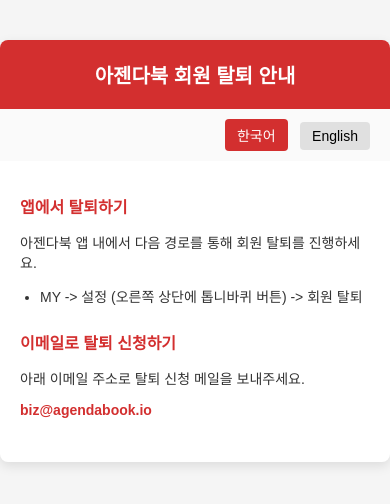
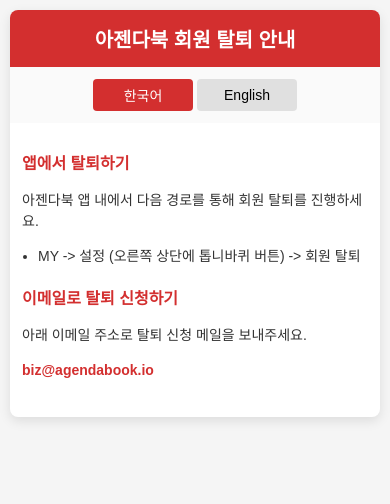
Before and after one commit to lab-baasid/account_deletion_guide, a plain HTML site: page index.html in a window 390 px wide. Drawn offline with Linux system fonts and the light colour scheme.

Commit message:
Update index.html
모바일 화면 대응

```diff
--- a/index.html
+++ b/index.html
@@ -1,27 +1,113 @@
 <!DOCTYPE html>
 <html lang="en">
 <head>
-  <meta charset="UTF-8">
-  <meta name="viewport" content="width=device-width, initial-scale=1.0">
+  <meta charset="UTF-8" />
+  <meta name="viewport" content="width=device-width, initial-scale=1.0" />
   <title>AgendaBook Account Deletion Notice</title>
   <style>
-    body { font-family: Arial, sans-serif; margin: 0; padding: 0; background-color: #f5f5f5; }
-    .container { max-width: 600px; margin: 40px auto; background: #fff; border-radius: 8px; box-shadow: 0 4px 12px rgba(0,0,0,0.1); overflow: hidden; }
-    .header { background-color: #d32f2f; color: #fff; padding: 20px; text-align: center; font-size: 24px; font-weight: bold; }
-    .language-switcher { text-align: right; padding: 10px 20px; background: #fafafa; }
-    .language-switcher button { margin-left: 8px; padding: 6px 12px; border: none; background: #e0e0e0; border-radius: 4px; cursor: pointer; font-size: 14px; }
-    .language-switcher button.active { background: #d32f2f; color: #fff; }
-    .content { display: none; padding: 20px; font-size: 16px; color: #333; }
-    .content.active { display: block; }
-    .section { margin-bottom: 24px; }
-    .section h2 { font-size: 18px; color: #d32f2f; margin-bottom: 12px; }
-    .section ul { margin: 12px 0; padding-left: 20px; }
-    .section li { margin-bottom: 8px; }
-    a.contact-link { color: #d32f2f; text-decoration: none; font-weight: bold; }
+    /* Base Styles */
+    body {
+      font-family: Arial, sans-serif;
+      margin: 0;
+      padding: 0;
+      background-color: #f5f5f5;
+      color: #333;
+    }
+    .container {
+      max-width: 600px;
+      margin: 20px auto;
+      background: #fff;
+      border-radius: 8px;
+      box-shadow: 0 4px 12px rgba(0, 0, 0, 0.1);
+      overflow: hidden;
+    }
+    .header {
+      background-color: #d32f2f;
+      color: #fff;
+      padding: 16px;
+      text-align: center;
+      font-size: 22px;
+      font-weight: bold;
+    }
+    .language-switcher {
+      display: flex;
+      justify-content: flex-end;
+      padding: 8px 16px;
+      background: #fafafa;
+    }
+    .language-switcher button {
+      margin-left: 8px;
+      padding: 6px 12px;
+      border: none;
+      background: #e0e0e0;
+      border-radius: 4px;
+      cursor: pointer;
+      font-size: 14px;
+      flex: 1;
+      max-width: 100px;
+    }
+    .language-switcher button.active {
+      background: #d32f2f;
+      color: #fff;
+    }
+    .content {
+      display: none;
+      padding: 20px 16px;
+      font-size: 16px;
+      line-height: 1.5;
+    }
+    .content.active {
+      display: block;
+    }
+    .section {
+      margin-bottom: 20px;
+    }
+    .section h2 {
+      font-size: 18px;
+      color: #d32f2f;
+      margin-bottom: 12px;
+    }
+    .section ul {
+      margin: 8px 0;
+      padding-left: 20px;
+    }
+    .section li {
+      margin-bottom: 6px;
+    }
+    a.contact-link {
+      color: #d32f2f;
+      text-decoration: none;
+      font-weight: bold;
+    }
+
+    /* Mobile Specific */
     @media (max-width: 480px) {
-      .header { font-size: 20px; }
-      .content { font-size: 14px; }
-      .section h2 { font-size: 16px; }
+      .container {
+        margin: 10px;
+      }
+      .header {
+        font-size: 20px;
+        padding: 14px;
+      }
+      .language-switcher {
+        flex-wrap: wrap;
+        justify-content: center;
+      }
+      .language-switcher button {
+        flex: 0 1 45%;
+        margin: 4px 2px;
+      }
+      .content {
+        padding: 16px 12px;
+        font-size: 14px;
+      }
+      .section h2 {
+        font-size: 16px;
+        margin-bottom: 10px;
+      }
+      .section ul {
+        padding-left: 16px;
+      }
     }
   </style>
 </head>
@@ -73,14 +159,17 @@
       const koContent = document.getElementById('content-ko');
       const enContent = document.getElementById('content-en');
       const header = document.getElementById('header-text');
-
       if (lang === 'ko') {
-        koBtn.classList.add('active'); enBtn.classList.remove('active');
-        koContent.classList.add('active'); enContent.classList.remove('active');
+        koBtn.classList.add('active');
+        enBtn.classList.remove('active');
+        koContent.classList.add('active');
+        enContent.classList.remove('active');
         header.textContent = '아젠다북 회원 탈퇴 안내';
       } else {
-        enBtn.classList.add('active'); koBtn.classList.remove('active');
-        enContent.classList.add('active'); koContent.classList.remove('active');
+        enBtn.classList.add('active');
+        koBtn.classList.remove('active');
+        enContent.classList.add('active');
+        koContent.classList.remove('active');
         header.textContent = 'AgendaBook Account Deletion Notice';
       }
     }
```
